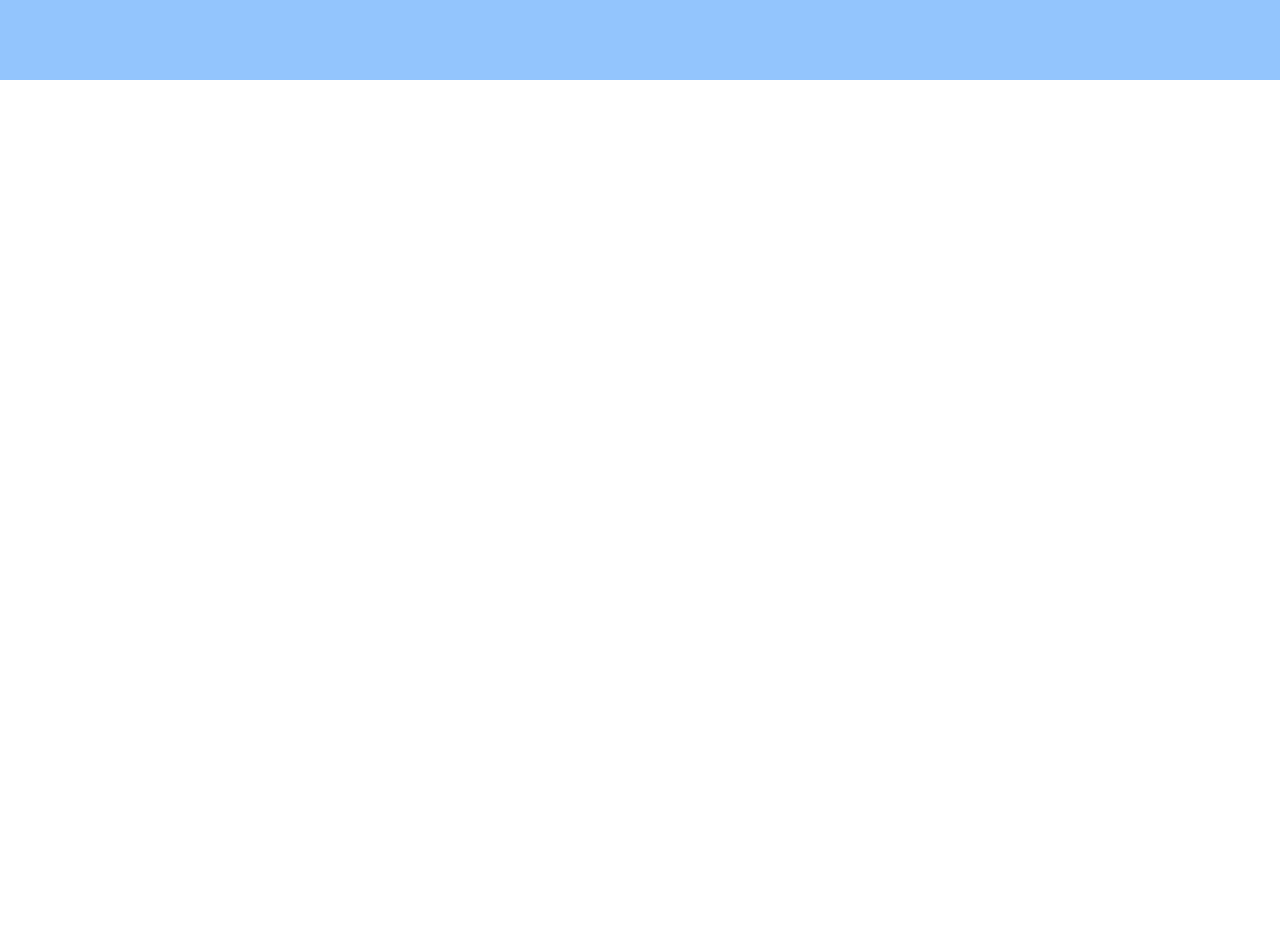
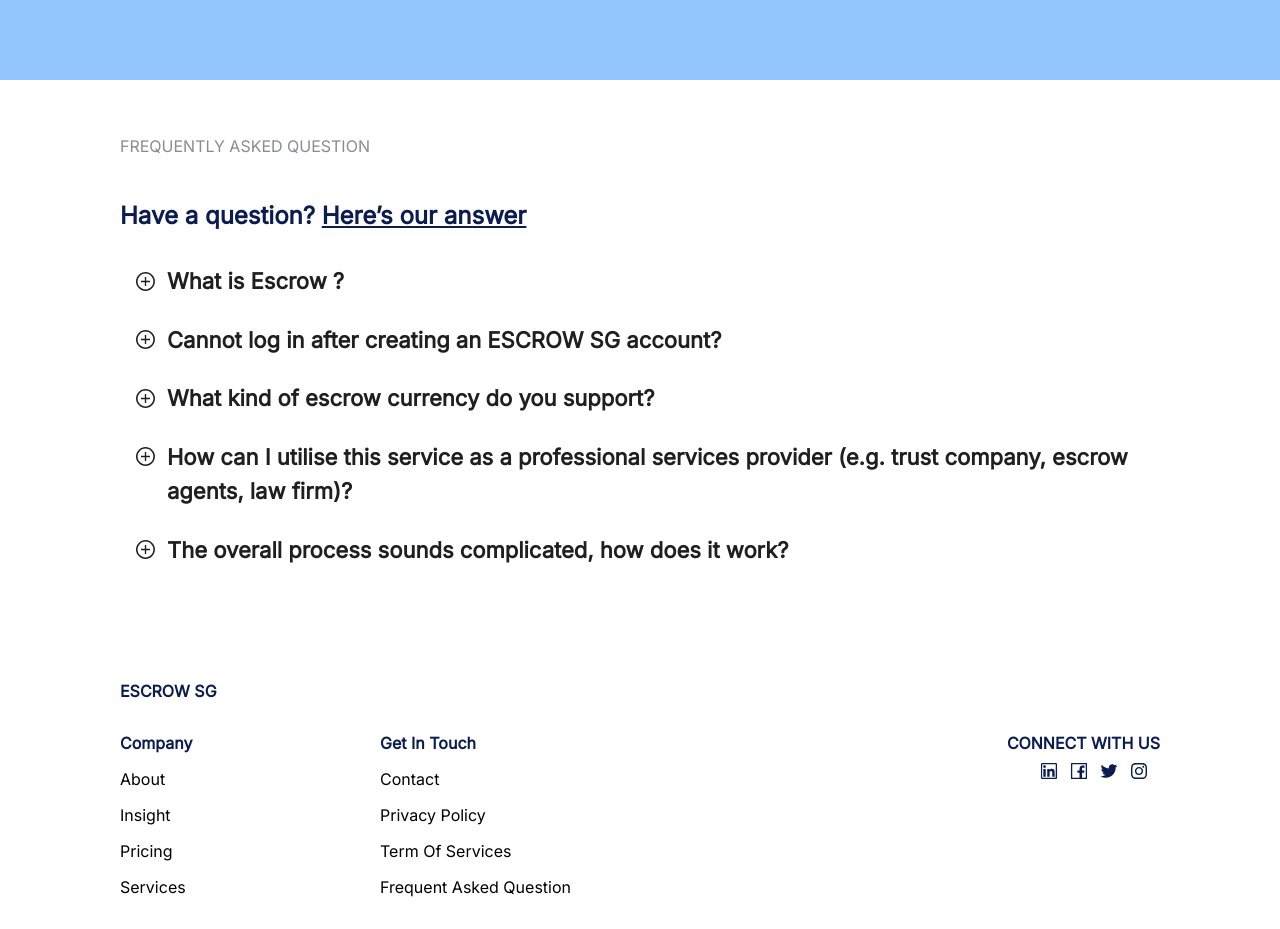
Before and after one commit to fadhilrachman/test-deploy, a Next.js app: page / in a window 1280 px wide. Shown: the part 1120-2049 px from the top of the page. Before the commit the page ends 1200 px from the top, so only its background shows below. Built offline with nearby package versions, Linux system fonts and the light colour scheme.

Commit message:
add FAQ and footer

```diff
--- a/src/app/layout.jsx
+++ b/src/app/layout.jsx
@@ -3,6 +3,7 @@ import { Montserrat, Inter } from "next/font/google";
 import StyledComponentsRegistry from "../lib/AntdRegistry";
 import NavbarCustom from "@/components/shared/NavbarCustom";
 import "../styles/App.scss";
+import FooterCustom from "@/components/shared/FooterCustom";
 
 const inter = Inter({
   subsets: ["latin"],
@@ -54,6 +55,7 @@ export default function RootLayout({ children }) {
         >
           <NavbarCustom />
           {children}
+          <FooterCustom />
         </body>
       </StyledComponentsRegistry>
     </html>
--- a/src/app/page.jsx
+++ b/src/app/page.jsx
@@ -1,11 +1,12 @@
 import Jumbotron from "@/components/home/Jumbotron";
 import OurClient from "@/components/home/OurClient";
-
+import FAQ from "@/components/home/FAQ";
 export default function Home() {
   return (
     <main className="home">
       <Jumbotron />
       <OurClient />
+      <FAQ />
     </main>
   );
 }
--- /dev/null
+++ b/src/components/home/FAQ.jsx
@@ -0,0 +1,140 @@
+"use client";
+import React from "react";
+import { Collapse } from "antd";
+import { PlusCircleOutlined, CloseCircleOutlined } from "@ant-design/icons";
+import TittleCustom from "../shared/TittleCustom";
+
+const Label = ({ children }) => {
+  return <p className="text-[22px] font-bold border-none">{children}</p>;
+};
+const FAQ = () => {
+  const customExpandIcon = ({ isActive }) => {
+    return (
+      <div className="mt-3">
+        {isActive ? (
+          <CloseCircleOutlined rotate={90} style={{ fontSize: "19px" }} />
+        ) : (
+          <CloseCircleOutlined rotate={45} style={{ fontSize: "19px" }} />
+        )}
+      </div>
+    );
+  };
+
+  const items = [
+    {
+      key: "1",
+      label: <Label>What is Escrow ?</Label>,
+      children: (
+        <div className="ml-7">
+          <p className="">
+            ﻿ An escrow is defined as a financial instrument whereby assets of
+            value are held by an independent third party on behalf of
+            participants in the process of completing a financial transaction.
+            The third party, called the escrow agent will hold the assets until
+            receiving appropriate instructions or until certain predetermined
+            conditions are satisfied. Money, shares, securities, funds or other
+            type of assets can be held in escrow.
+          </p>
+          <p className="mt-7">
+            ﻿ Escrow is often used by transaction participants to add more
+            comfort in their deals. They are assured that an independent
+            contractual intermediary can help mitigate disputes that can
+            potentially arise in a complex transaction, particularly with
+            multiple settlement requirements and milestones.
+          </p>
+          <p className="mt-7">
+            {" "}
+            Having an escrow account is essential especially when large sums of
+            money is involved in transactions. This extra step is important
+            because it protects the funds and ensures that everyone is held
+            responsible.
+          </p>
+          <p className="mt-4">
+            {" "}
+            ESCROW SG helps to reduce the risk of a transaction failing between
+            parties.
+          </p>
+        </div>
+      ),
+    },
+    {
+      key: "2",
+      label: <Label>Cannot log in after creating an ESCROW SG account?</Label>,
+      children: (
+        <div className="ml-7">
+          <p>
+            You may not be able to log in even after creating an ESCROW SG
+            account as you have yet to pass KYC and AML checks.
+          </p>
+          <p className="mt-4">
+            Do check your email for instructions on how to submit documents for
+            KYC and AML checks. ESCROW SG will get back to you within 2 working
+            days.
+          </p>
+          <p className="mt-4">
+            After which you will be able to use ESCROW SG and create escrow
+            transactions.
+          </p>
+        </div>
+      ),
+    },
+    {
+      key: "3",
+      label: <Label>What kind of escrow currency do you support?</Label>,
+      children: (
+        <p className="ml-7">We support fiat, crypto and document excrow.</p>
+      ),
+    },
+    {
+      key: "4",
+      label: (
+        <Label>
+          How can I utilise this service as a professional services provider
+          (e.g. trust company, escrow agents, law firm)?
+        </Label>
+      ),
+      children: (
+        <p className="ml-7">
+          You may sign up as professional intermediary on our platform. You are
+          then able to create escrow transactions for your clients and make use
+          of the service.
+        </p>
+      ),
+    },
+    {
+      key: "5",
+      label: (
+        <Label>The overall process sounds complicated, how does it work?</Label>
+      ),
+      children: (
+        <p className="ml-7">
+          The application wors similiar to your usual bank transfer (with more
+          customisation). Once the escrow is set-up, parties can jointly decide
+          on any release or revert of funds.
+        </p>
+      ),
+    },
+  ];
+  return (
+    <section className="pt-[54px]">
+      <div className="px-[120px] ">
+        <TittleCustom color="gray">FREQUENTLY ASKED QUESTION</TittleCustom>
+        <TittleCustom
+          className={"mt-[42px] mb-[20px] font-extrabold"}
+          fontSize={"xl"}
+        >
+          Have a question? <span className="underline">Here’s our answer</span>
+        </TittleCustom>
+        <Collapse
+          bordered={false}
+          ghost
+          items={items}
+          className="border-none mt-5"
+          expandIcon={customExpandIcon}
+        />
+      </div>
+    </section>
+  );
+};
+
+export default FAQ;
--- /dev/null
+++ b/src/components/shared/FooterCustom.jsx
@@ -0,0 +1,89 @@
+import React from "react";
+import TittleCustom from "./TittleCustom";
+import {
+  FacebookOutlined,
+  LinkedinOutlined,
+  InstagramOutlined,
+  TwitterOutlined,
+} from "@ant-design/icons";
+const FooterCustom = () => {
+  const listMenuCompany = [
+    {
+      name: "About",
+      link: "/about",
+    },
+    {
+      name: "Insight",
+      link: "/insight",
+    },
+    {
+      name: "Pricing",
+      link: "/pricing",
+    },
+    {
+      name: "Services",
+      link: "/services",
+    },
+  ];
+
+  const listMenuGetInTouch = [
+    {
+      name: "Contact",
+      link: "/about",
+    },
+    {
+      name: "Privacy Policy",
+      link: "/insight",
+    },
+    {
+      name: "Term Of Services",
+      link: "/pricing",
+    },
+    {
+      name: "Frequent Asked Question",
+      link: "/services",
+    },
+  ];
+
+  return (
+    <section className="pt-[100px] pb-[30px]">
+      <div className="px-[120px]">
+        <TittleCustom className={"font-bold"}> ESCROW SG</TittleCustom>
+
+        <div className="pt-7 grid grid-cols-4">
+          <div>
+            <p className="text-main font-extrabold mb-1">Company</p>
+            {listMenuCompany.map((val) => {
+              return <p className="mt-3 cursor-pointer">{val.name}</p>;
+            })}
+          </div>
+          <div className="col-span-2">
+            <p className="text-main font-extrabold mb-1">Get In Touch</p>
+            {listMenuGetInTouch.map((val) => {
+              return <p className="mt-3 cursor-pointer">{val.name}</p>;
+            })}
+          </div>
+          <div className="flex flex-col items-end">
+            <p className="text-main font-extrabold mb-1">CONNECT WITH US</p>
+            <div className="text-main">
+              <a href="https://www.instagram.com/">
+                <LinkedinOutlined className="mr-3 text-lg" />
+              </a>
+              <a href="https://www.instagram.com/">
+                <FacebookOutlined className="mr-3 text-lg" />
+              </a>
+              <a href="https://www.instagram.com/">
+                <TwitterOutlined className="mr-3 text-lg" />
+              </a>
+              <a href="https://www.instagram.com/">
+                <InstagramOutlined className="mr-3 text-lg" />
+              </a>
+            </div>
+          </div>
+        </div>
+      </div>
+    </section>
+  );
+};
+
+export default FooterCustom;
--- /dev/null
+++ b/src/components/shared/TittleCustom.jsx
@@ -0,0 +1,19 @@
+import React from "react";
+
+const TittleCustom = ({ children, className, color = "main", fontSize }) => {
+  const listColor = {
+    gray: "text-[#878D96]",
+    main: "text-main",
+  };
+
+  const listSize = {
+    xl: "text-2xl",
+  };
+  return (
+    <p className={`${listColor[color]} ${listSize[fontSize]} ${className}`}>
+      {children}
+    </p>
+  );
+};
+
+export default TittleCustom;
```
